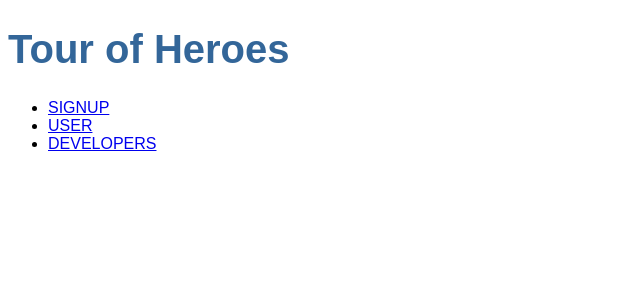
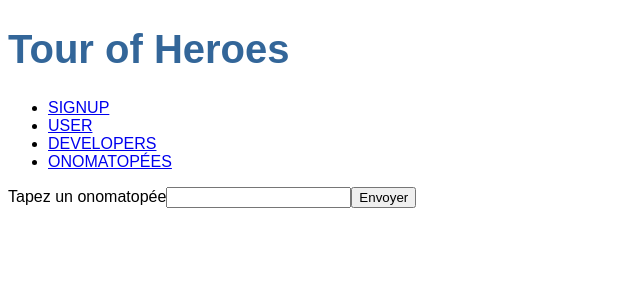
Before and after one commit to Xavilanc/Angular_Tour_Of_Heroes, an Angular app: page /onomatopia in a window 1280 px wide. Before the commit this address led to /. Shown: the top 300 px of the page, without its empty margins (0-640 px from the left). Built offline with nearby package versions, Linux system fonts and the light colour scheme.

Commit message:
quest 08 output

```diff
--- a/src/app/app.module.ts
+++ b/src/app/app.module.ts
@@ -10,6 +10,8 @@ import { SignUpComponent } from './sign-up/sign-up.component';
 import { ROUTES } from './app.routes';
 import { DeveloperComponent } from './developer/developer.component';
 import { SkillComponent } from './skill/skill.component';
+import { OnomatopiaComponent } from './onomatopia/onomatopia.component';
+import { OnomatopiaFormComponent } from './onomatopia-form/onomatopia-form.component';
 
 @NgModule({
   declarations: [
@@ -18,7 +20,9 @@ import { SkillComponent } from './skill/skill.component';
     MenuComponent,
     SignUpComponent,
     DeveloperComponent,
-    SkillComponent
+    SkillComponent,
+    OnomatopiaComponent,
+    OnomatopiaFormComponent
   ],
   imports: [
     BrowserModule,
--- a/src/app/app.routes.ts
+++ b/src/app/app.routes.ts
@@ -2,12 +2,14 @@ import { Routes } from "@angular/router";
 import { UserProfileComponent } from "./user-profile/user-profile.component";
 import { SignUpComponent } from "./sign-up/sign-up.component";
 import { DeveloperComponent } from "./developer/developer.component";
+import { OnomatopiaComponent } from "./onomatopia/onomatopia.component";
 
 
 const ROUTES: Routes = [
     { path: "signup", component: SignUpComponent},
     { path: "user", component: UserProfileComponent},
     { path: "developer", component: DeveloperComponent},
+    { path: "onomatopia", component: OnomatopiaComponent},
     { path: "", component: UserProfileComponent}
 ]
 
--- a/src/app/menu/menu.component.html
+++ b/src/app/menu/menu.component.html
@@ -8,6 +8,10 @@
     <li>
       <a [routerLink]="['/developer']">DEVELOPERS</a>
     </li>
+    <li>
+      <a [routerLink]="['/onomatopia']">ONOMATOPÉES</a>
+    </li>
+
   </ul>
 
   <router-outlet></router-outlet>
--- /dev/null
+++ b/src/app/onomatopia-form/onomatopia-form.component.html
@@ -0,0 +1,3 @@
+<label for="onomatopia">Tapez un onomatopée</label>
+<input name="onomatopia" type="text" [(ngModel)]="newOnomatopia" />
+<input type="submit" value="Envoyer" (click)="CreateOnomatopia()" />
--- /dev/null
+++ b/src/app/onomatopia-form/onomatopia-form.component.ts
@@ -0,0 +1,24 @@
+import { Component, OnInit, Output, EventEmitter } from '@angular/core';
+
+@Component({
+  selector: 'app-onomatopia-form',
+  templateUrl: './onomatopia-form.component.html',
+  styleUrls: ['./onomatopia-form.component.css']
+})
+export class OnomatopiaFormComponent implements OnInit {
+
+  newOnomatopia: string = "";
+
+  @Output()
+  sendOnomatopiaToParent: EventEmitter<string> = new EventEmitter();
+
+  CreateOnomatopia(): void {
+    this.sendOnomatopiaToParent.emit(this.newOnomatopia);
+  }
+
+  constructor() { }
+
+  ngOnInit(): void {
+  }
+
+}
--- /dev/null
+++ b/src/app/onomatopia/onomatopia.component.html
@@ -0,0 +1,5 @@
+<app-onomatopia-form
+(sendOnomatopiaToParent)="addOnomatopia($event)"></app-onomatopia-form>
+<ul>
+    <li *ngFor="let o of onomatopiaList">{{o}}</li>
+</ul>
--- /dev/null
+++ b/src/app/onomatopia/onomatopia.component.ts
@@ -0,0 +1,21 @@
+import { Component, OnInit } from '@angular/core';
+
+@Component({
+  selector: 'app-onomatopia',
+  templateUrl: './onomatopia.component.html',
+  styleUrls: ['./onomatopia.component.css']
+})
+export class OnomatopiaComponent implements OnInit {
+
+  onomatopiaList: String[] = [];
+
+  addOnomatopia(newOnomatopia: String) {
+    this.onomatopiaList.push(newOnomatopia);
+  }
+
+  constructor() { }
+
+  ngOnInit(): void {
+  }
+
+}
```
Also changed, not shown: src/app/onomatopia-form/onomatopia-form.component.css (added), src/app/onomatopia/onomatopia.component.css (added), 2 other files (tests, documents, lock files or other folders).
